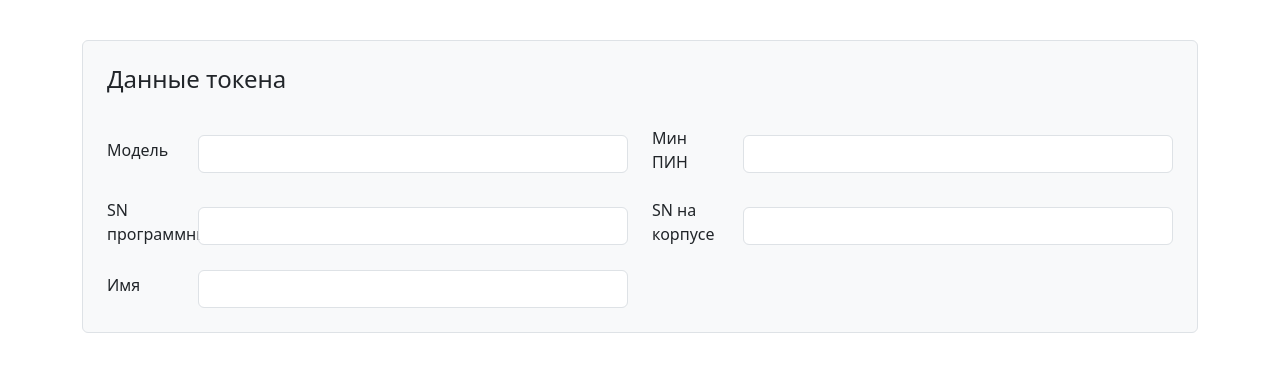
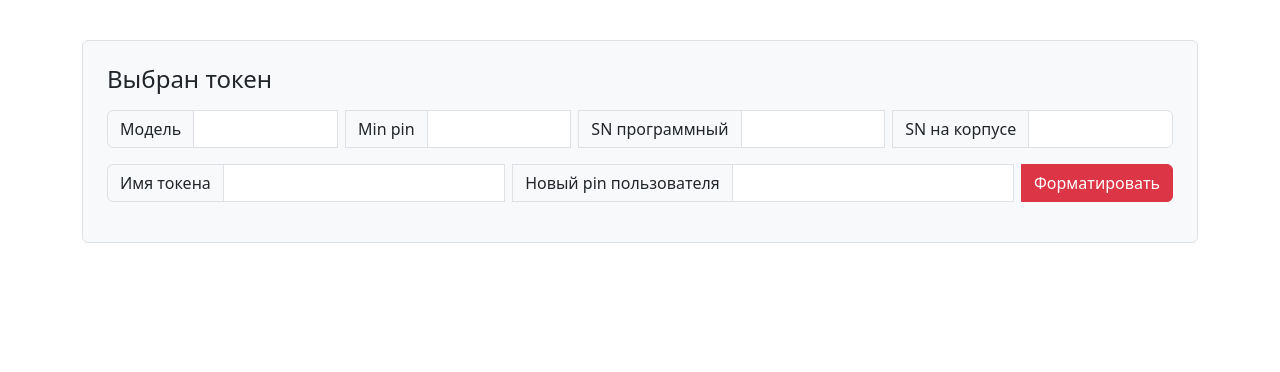
Before and after one commit to kom-ae/TOKENS, a Flask app: template tokens_app/templates/index.html in a window 1280 px wide. Shown: the part 127-499 px from the top of the page. Run offline with Flask 3, Linux system fonts and the light colour scheme; the template is opened without the code that fills it: values that come from a table or form of the project are taken from there, others are empty; some libraries are stand-ins or nearby versions.

Commit message:
Доработана форма для форматирования

```diff
--- a/constants.py
+++ b/constants.py
@@ -43,8 +43,6 @@ LIST_PIN_ADMIN = [
     PIN_ADMIN_DEFAULT,
 ]
 
-TEMP_USER_PIN = '456789'
-
 # --------------- Политики ПИН кодов ---------------
 
 # Минимальные длины пин кодов
@@ -58,3 +56,14 @@ MODE_CHANGE_PIN = 3
 MAX_PIN_COUNT_USER = 10
 # Максимальное количество попыток ввода PIN-кода администратора
 MAX_PIN_COUNT_SO = 10
+
+# --------------- Параметры токена ---------------
+
+# Максимальная длина имени токена
+MAX_LEN_LABEL = 32
+
+# Максимальная длина пин кода
+MAX_LEN_PIN = 16
+
+# Пин код пользователя по умолчанию, для форматирования на хранение
+DEFAULT_USER_PIN = '12345678'
--- a/tokens_app/forms.py
+++ b/tokens_app/forms.py
@@ -0,0 +1,34 @@
+from flask_wtf import FlaskForm
+from wtforms import StringField, SubmitField
+from wtforms.validators import Length, Optional, DataRequired
+
+from constants import MAX_LEN_LABEL, MAX_LEN_PIN, MIN_USER_PIN
+
+
+class FormFormatToken(FlaskForm):
+    """Форма с данными для форматирования токена."""
+    model = StringField(
+        label='Модель',
+        render_kw={'readonly': True},
+        # validators=[DataRequired()]
+    )
+    min_pin_user = StringField(label='Min pin', render_kw={'readonly': True})
+    serial_num_raw = StringField(
+        label='SN программный',
+        render_kw={'readonly': True},
+        # validators=[DataRequired()]
+    )
+    serial_num = StringField(
+        label='SN на корпусе',
+        render_kw={'readonly': True},
+        # validators=[DataRequired()]
+    )
+    label = StringField(
+        label='Имя токена',
+        validators=[Length(max=MAX_LEN_LABEL)]
+    )
+    new_pin_user = StringField(
+        label='Новый pin пользователя',
+        validators=[Length(min=MIN_USER_PIN, max=MAX_LEN_PIN), Optional()]
+    )
+    submit_format = SubmitField(label='Форматировать')
--- a/tokens_app/templates/index.html
+++ b/tokens_app/templates/index.html
@@ -30,7 +30,7 @@
         </thead>
         <tbody>
           {% for sn, token in tokens.items() %}
-          <tr data-model="{{ token.model }}" data-sn="{{ token.serial_num_raw }}" data-sn-raw="{{ token.serial_num }}"
+          <tr data-model="{{ token.model }}" data-sn="{{ token.serial_num }}" data-sn-raw="{{ token.serial_num_raw }}"
             data-label="{{ token.label }}" data-min-pin="{{ token.min_pin_user }}">
             <td>{{ token.model }}</td>
             <td>{{ token.serial_num_raw }}</td>
@@ -43,9 +43,47 @@
       </table>
     </div>
 
-
+    <div class="mt-4 p-4 col-lg-12 border rounded bg-light align-items-center">
+      <h4>Выбран токен</h4>
+      <div class="col-12  my-3">
+        <form id="tokenForm" method="POST">
+          {{ form.hidden_tag() }}
+          <div class="input-group mb-3">
+            {{ form.model.label(class="input-group-text") }}
+            {{ form.model(readonly=True, class="form-control me-2") }}
+            {{ form.min_pin_user.label(class="input-group-text") }}
+            {{ form.min_pin_user(class="form-control me-2") }}
+          <!-- </div>
+          <div class="input-group mb-3"> -->
+            {{ form.serial_num_raw.label(class="input-group-text") }}
+            {{ form.serial_num_raw(class="form-control me-2") }}
+            {{ form.serial_num.label(class="input-group-text") }}
+            {{ form.serial_num(class="form-control") }}
+          </div>
+          <div class="col-5 input-group mb-3">
+            {{ form.label.label(class="input-group-text") }}
+            {{ form.label(class="form-control me-2") }}
+            {{ form.new_pin_user.label(class="input-group-text") }}
+            {{ form.new_pin_user(class="form-control me-2") }}
+            <!-- {{ form.submit_format(class="btn btn-outline-secondary") }} -->
+            <button type="button" class="btn btn-danger" data-bs-toggle="modal" data-bs-target="#formatModal">
+              Форматировать
+            </button>
+          </div>
+          <div class="col=5 md=3">
+            {% with messages = get_flashed_messages() %}
+              {% for message in messages %}
+                <p class="py=3 mb-3">
+                  {{ message }}
+                </p>
+              {% endfor %}
+            {% endwith %}
+          </div>
+        </form>
+      </div>
+    </div>
     <!-- Форма -->
-    <div class="mt-4 p-4 border rounded bg-light align-items-center">
+    <!-- <div class="mt-4 p-4 border rounded bg-light align-items-center">
       <h4>Данные токена</h4>
       <br>
       <form id="tokenForm" class="align-items-center">
@@ -87,46 +125,38 @@
           </div>
         </div>
       </form>
+    </div> -->
+  </div>
+
+
+      <!-- Модальное окно -->
+  <div class="modal fade" id="formatModal" tabindex="-1" aria-labelledby="confirmModalLabel" aria-hidden="true">
+    <div class="modal-dialog">
+      <div class="modal-content">
+        <div class="modal-header">
+          <h5 class="modal-title" id="confirmModalLabel">Подтверждение действия</h5>
+          <button type="button" class="btn-close" data-bs-dismiss="modal" aria-label="Close"></button>
+        </div>
+        <div class="modal-body">
+          Вы действительно хотите отформатировать выбранный токен?
+        </div>
+        <div class="modal-footer">
+          <button type="button" class="btn btn-secondary" data-bs-dismiss="modal">Отмена</button>
+          <button type="submit" name="submit_format" value="1" class="btn btn-danger" form="tokenForm">Форматировать</button>
+        </div>
+      </div>
     </div>
   </div>
 
   <!-- Bootstrap JS и jQuery -->
   <!-- <script src="https://code.jquery.com/jquery-3.6.0.min.js"></script> -->
+  <!-- <script src="{{ url_for('static', filename='js/popper/popper.min.js') }}"></script> -->
   <script src="{{ url_for('static', filename='js/bootstrap.bundle.min.js') }}"></script>
 
 
   <!-- Скрипт для обработки клика по строке -->
-  <script>
-    document.addEventListener('DOMContentLoaded', function () {
-      const rows = document.querySelectorAll('#dataTable tbody tr');
-      const form = document.getElementById('tokenForm');
+  <script src="{{ url_for('static', filename='js/row_click.js') }}"></script>
 
-
-      rows.forEach(row => {
-        row.addEventListener('click', function () {
-          // Снимаем выделение
-          rows.forEach(r => r.classList.remove('table-active'));
-          // Выделяем текущую
-          this.classList.add('table-active');
-
-
-          // Получаем данные
-          const model = this.getAttribute('data-model');
-          const sn_raw = this.getAttribute('data-sn-raw');
-          const sn = this.getAttribute('data-sn');
-          const min_pin = this.getAttribute('data-min-pin');
-          const label = this.getAttribute('data-label');
-
-          // Заполняем форму
-          form.model.value = model;
-          form.serial_num_raw.value = sn_raw;
-          form.serial_num.value = sn;
-          form.min_pin_user.value = min_pin;
-          form.label.value = label;
-        });
-      });
-    });
-  </script>
 </body>
 
 </html>
--- a/tokens_app/views.py
+++ b/tokens_app/views.py
@@ -1,7 +1,9 @@
-from flask import render_template
+from flask import render_template, request, flash
 
+from tokens_app.forms import FormFormatToken
 from tokens.utils import get_tokens
 from tokens.tokens import Token
+from constants import DEFAULT_USER_PIN
 
 from . import app
 
@@ -9,5 +11,22 @@ from . import app
 @app.route('/', methods=['GET', 'POST'])
 def index_view():
     tokens: dict[str, Token] = get_tokens()
+    form = FormFormatToken()
+    content = {'form': form, 'tokens': tokens}
+    if form.validate_on_submit():
+        model: str = form.model.data
+        sn_raw: str = form.serial_num_raw.data
+        user_pin: str = (form.new_pin_user.data
+                         if form.new_pin_user.data else DEFAULT_USER_PIN)
+        label: str = form.label.data
 
-    return render_template('index.html', tokens=tokens)
+        if sn_raw not in tokens:
+            flash('Токен с такими данными не подключен.')
+            return render_template('index.html', **content)
+
+        action = request.form.get('submit_format')
+        if action == '1':
+            token = tokens[sn_raw]
+            token.format(user_pin=user_pin, label=label)
+
+    return render_template('index.html', **content)
```
Also changed, not shown: tokens/utils.py (line endings or trailing spaces), 1 other file.
